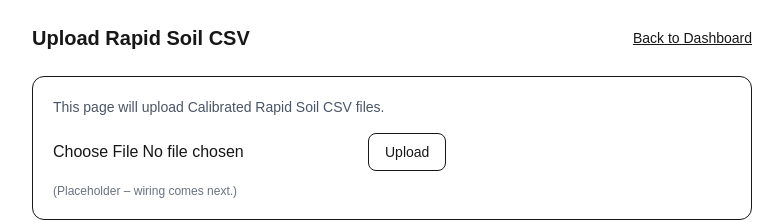
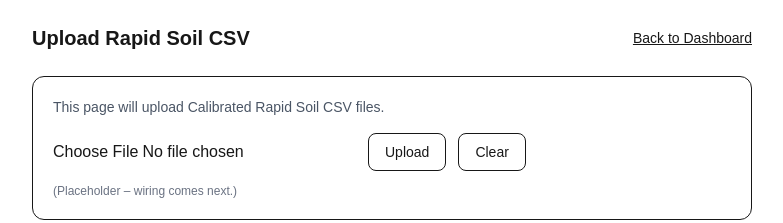
Before and after one commit to nathanhrnicek/nutradrip-rapidsoil-dashboard, a Next.js app: page /app/admin/upload in a window 1280 px wide. Shown: the top 223 px of the page, without its empty margins (248-1031 px from the left). Built offline with nearby package versions, Linux system fonts and the light colour scheme.

Commit message:
feat: add clear button to upload page

```diff
--- a/src/app/app/admin/upload/page.tsx
+++ b/src/app/app/admin/upload/page.tsx
@@ -52,6 +52,17 @@ export default function UploadPage() {
           <button className="rounded-lg border px-4 py-2 text-sm">
             Upload
           </button>
+          <button
+  type="button"
+  className="rounded-lg border px-4 py-2 text-sm"
+  onClick={() => {
+    setFileName("");
+    setRows([]);
+  }}
+>
+  Clear
+</button>
+
         </div>
 
         <p className="mt-3 text-xs text-gray-500">
```
